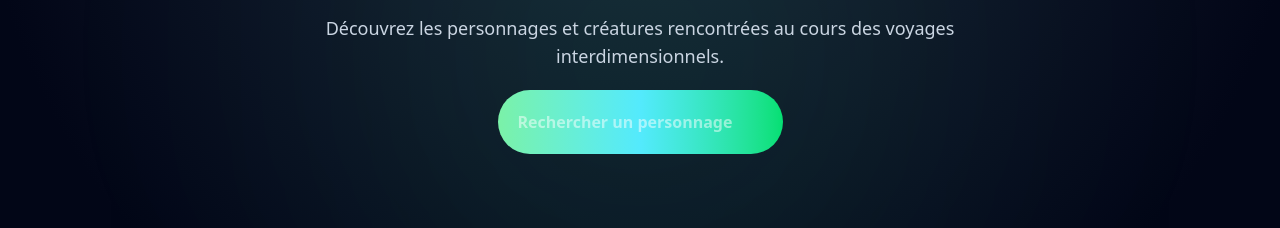
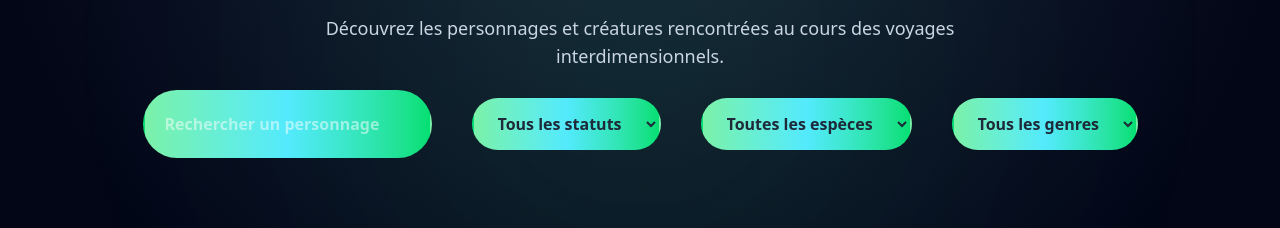
Before and after one commit to Chidori06/portaldex_exo, an Angular app: page /characters in a window 1280 px wide. Shown: the part 279-507 px from the top of the page. Built offline with nearby package versions, Linux system fonts and the light colour scheme; no server answers.

Commit message:
ajout des selects pour la recherche

```diff
--- a/src/app/features/characters/pages/characters/characters.html
+++ b/src/app/features/characters/pages/characters/characters.html
@@ -25,8 +25,50 @@
       <p class="mx-auto mt-6 max-w-2xl text-lg text-slate-300">
         Découvrez les personnages et créatures rencontrées au cours des voyages interdimensionnels.
       </p>
-      <input type="text" placeholder="Rechercher un personnage" [formControl]="searchControl"
-        class="rounded-full bg-gradient-to-r from-green-300 via-cyan-300 to-green-400 p-5 m-5 font-black focus:border-green-600 focus:outline-none" />
+
+      <form [formGroup]="filters">
+
+        <!--Recherche nom-->
+        <input type="text" placeholder="Rechercher un personnage" formControlName="name"
+          class="rounded-full bg-gradient-to-r from-green-300 via-cyan-300 to-green-400 p-5 m-5 font-black border-2 border-transparent focus:border-green-600 focus:outline-none">
+
+        <!--Statuts-->
+        <select formControlName="status" class="rounded-full
+           bg-gradient-to-r from-green-300 via-cyan-300 to-green-400 px-5 py-3 m-5
+           font-black text-gray-800 border-2 border-transparent focus:border-green-600 focus:outline-none">
+          <option value="">Tous les statuts</option>
+          <option value="alive">Alive</option>
+          <option value="dead">Dead</option>
+          <option value="unknown">Unknown</option>
+        </select>
+
+        <!-- Espèce -->
+        <select formControlName="species"
+          class="rounded-full bg-gradient-to-r from-green-300 via-cyan-300 to-green-400 px-5 py-3 m-5 font-black text-gray-800 border-2 border-transparent focus:border-green-600 focus:outline-none">
+
+          <option value="">Toutes les espèces</option>
+          <option value="Human">Humain</option>
+          <option value="Alien">Alien</option>
+          <option value="Animal">Animal</option>
+          <option value="Robot">Robot</option>
+          <option value="Humanoid">Humanoïde</option>
+
+        </select>
+
+
+        <!-- Genre -->
+        <select formControlName="gender"
+          class="rounded-full bg-gradient-to-r from-green-300 via-cyan-300 to-green-400 px-5 py-3 m-5 font-black text-gray-800 border-2 border-transparent focus:border-green-600 focus:outline-none">
+
+          <option value="">Tous les genres</option>
+          <option value="female">Féminin</option>
+          <option value="male">Masculin</option>
+          <option value="genderless">Sans genre</option>
+          <option value="unknown">Inconnu</option>
+
+        </select>
+
+      </form>
     </div>
 
 
--- a/src/app/features/characters/pages/characters/characters.ts
+++ b/src/app/features/characters/pages/characters/characters.ts
@@ -4,7 +4,7 @@ import { CharacterCard } from '../../components/character-card/character-card';
 import { CharactersService } from '../../services/characters';
 import { ApiResponse, InfoResponse } from '../../../../shared/types/api-response.types';
 import { Pagination } from '../../components/pagination/pagination';
-import { FormControl, ReactiveFormsModule } from '@angular/forms';
+import { FormControl, FormGroup, ReactiveFormsModule } from '@angular/forms';
 import { debounceTime, distinctUntilChanged } from 'rxjs';
 
 @Component({
@@ -20,7 +20,12 @@ export class Characters implements OnInit {
   currentPage = signal(1);
   totalPage = signal(0);
   searchControl = new FormControl('', { nonNullable: true });
-
+  filters = new FormGroup({
+    name: new FormControl('', { nonNullable: true }),
+    status: new FormControl('', { nonNullable: true }),
+    species: new FormControl('', { nonNullable: true }),
+    gender: new FormControl('', { nonNullable: true }),
+  });
 
   ngOnInit() {
     // Method 1 : Do everything in the service
@@ -28,18 +33,43 @@ export class Characters implements OnInit {
     // Method 2 : Get needed value in the component directly
     this.loadCharacters();
 
-    this.searchControl.valueChanges
+    //Ancien appel pour chercher par nom
+    // this.searchControl.valueChanges
+    //   .pipe(
+    //     debounceTime(300),
+    //     distinctUntilChanged()
+    //   )
+    //   .subscribe(name => {
+    //     this.characterService
+    //       .searchCharaByName(1, name)
+    //       .subscribe(response => {
+    //         this.infos.set(response.info);
+    //         this.totalPage.set(response.info.pages);
+    //       });
+    //   });
+
+    //Nouveau groupe pour recherche
+    this.characterService
+      .searchCharactersByFilters(1, {})
+      .subscribe();
+
+
+    this.filters.valueChanges
       .pipe(
         debounceTime(300),
         distinctUntilChanged()
       )
-      .subscribe(name => {
+      .subscribe(filters => {
+
         this.characterService
-          .searchCharaByName(1, name)
-          .subscribe(response => {
-            this.infos.set(response.info);
-            this.totalPage.set(response.info.pages);
-          });
+          .searchCharactersByFilters(1, {
+            name: filters.name,
+            status: filters.status,
+            species: filters.species,
+            gender: filters.gender
+          })
+          .subscribe();
+
       });
   }
 
@@ -59,4 +89,16 @@ export class Characters implements OnInit {
     this.characterService.getCharactersFromService(page).subscribe();
   }
 
+  //Ancienne méthode de recherche par nom
+  // searchCharacters(page = 1) {
+  //   this.currentPage.set(page);
+
+  //   this.characterService
+  //     .searchCharaByName(page, this.search)
+  //     .subscribe(response => {
+  //       this.infos.set(response.info);
+  //       this.totalPage.set(response.info.pages);
+  //     });
+  // }
+
 }
--- a/src/app/features/characters/services/characters.ts
+++ b/src/app/features/characters/services/characters.ts
@@ -33,12 +33,40 @@ export class CharactersService {
     });
   }
 
-  searchCharaByName(page: number, name: string = ""): Observable<ApiResponse<Character[]>> {
-    let params = new HttpParams().set('page', page);
+  // searchCharaByName(page: number, name: string = ""): Observable<ApiResponse<Character[]>> {
+  //   let params = new HttpParams().set('page', page);
 
-    if (name.trim()) {
-      params = params.set('name', name);
+  //   if (name.trim()) {
+  //     params = params.set('name', name);
+  //   }
+
+  //   return this.http
+  //     .get<ApiResponse<Character[]>>(this.url, { params })
+  //     .pipe(
+  //       tap(response => this.characters.set(response.results))
+  //     );
+  // }
+
+  //Filtrer tous ce qu'on veut.
+  searchCharactersByFilters(
+    page = 1,
+    filters: {
+      name?: string;
+      status?: string;
+      species?: string;
+      gender?: string;
     }
+  ): Observable<ApiResponse<Character[]>> {
+
+    let params = new HttpParams()
+      .set('page', page);
+
+    //permet de ne pas écrire plusieurs if
+    Object.entries(filters).forEach(([key, value]) => {
+      if (value) {
+        params = params.set(key, value);
+      }
+    });
 
     return this.http
       .get<ApiResponse<Character[]>>(this.url, { params })
@@ -46,4 +74,5 @@ export class CharactersService {
         tap(response => this.characters.set(response.results))
       );
   }
+
 }
```
